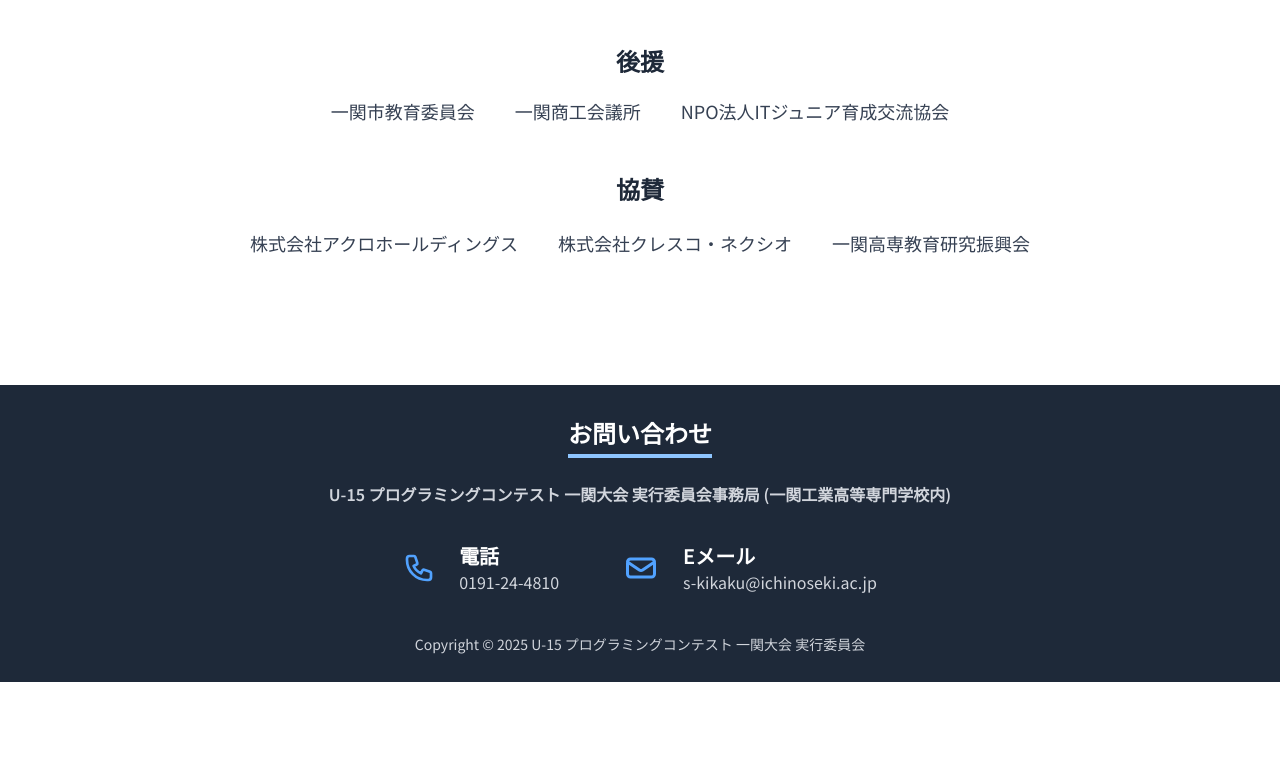
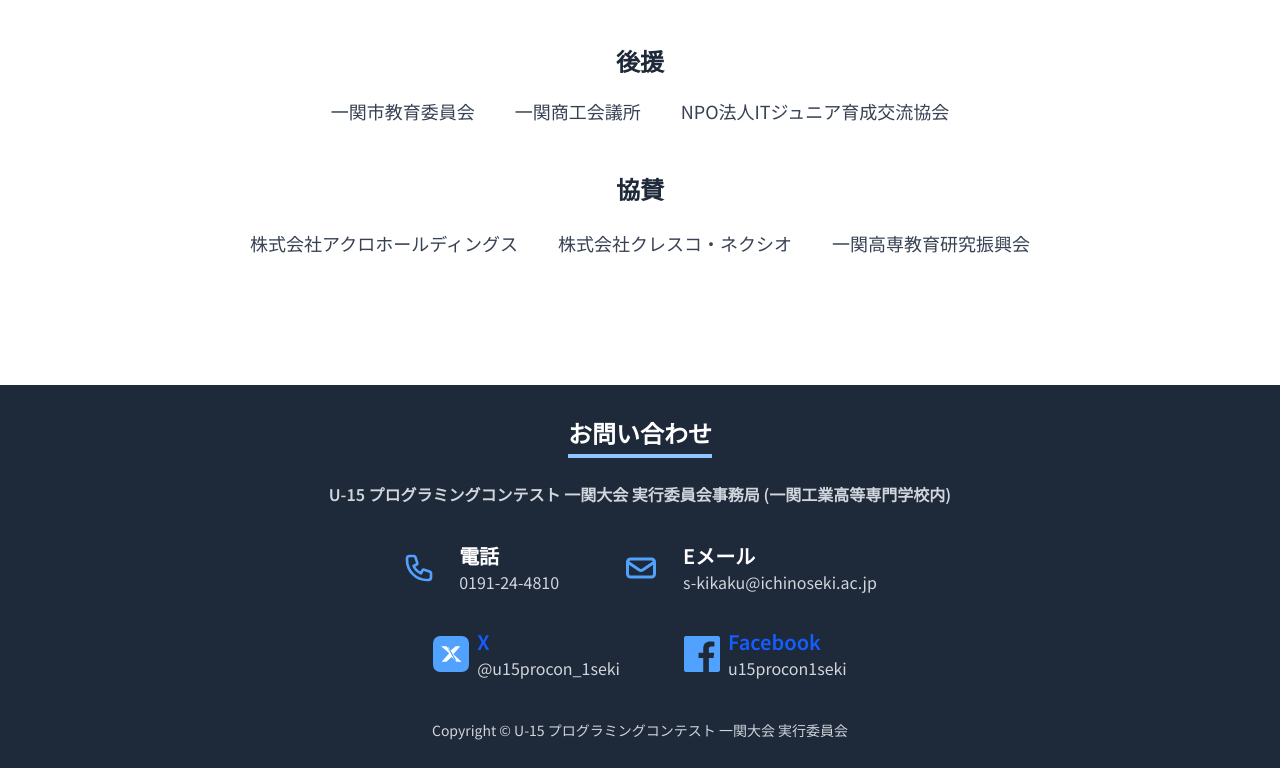
Before and after one commit to U15-Ichinoseki/U15-Ichinoseki-Web, a website built with Vite: page index.html in a window 1280 px wide. Shown: the part 5482-6250 px from the top of the page. Before the commit the page ends 6164 px from the top, so only its background shows below. Built offline with nearby package versions, Linux system fonts and the light colour scheme.

Commit message:
フッターにSNSを追加

```diff
--- a/index.html
+++ b/index.html
@@ -517,7 +517,8 @@
         <div class="container max-w-2xl text-center flex flex-col items-center">
             <h2 class="text-2xl font-bold text-white mb-6">お問い合わせ</h2>
             <p class="text-gray-300 font-semibold text-wrap break-keep mb-5">
-                U-15&nbsp;<wbr>プログラミングコンテスト&nbsp;<wbr>一関大会&nbsp;実行委員会事務局&nbsp;<wbr>(一関工業高等専門学校内)</p>
+                U-15&nbsp;<wbr>プログラミングコンテスト&nbsp;<wbr>一関大会&nbsp;実行委員会事務局&nbsp;<wbr>(一関工業高等専門学校内)
+            </p>
             <div class="flex flex-col sm:flex-row items-start sm:items-center justify-center sm:gap-8">
                 <a href="tel:0191-24-4810" class="contact">
                     <svg class="w-8 h-8 text-blue-400" fill="none" stroke="currentColor" viewBox="0 0 24 24"
@@ -544,8 +545,38 @@
                     </div>
                 </a>
             </div>
+            <!-- SNSリンク区切り -->
+            <div class="w-full h-0.5 my-6 bg-gray-700"></div>
+            <div class="flex flex-col sm:flex-row items-start sm:items-center justify-center sm:gap-8">
+                <a href="https://x.com/u15procon_1seki" target="_blank" rel="noopener"
+                    class="contact hover:bg-gray-100 flex items-center gap-2">
+                    <svg class="w-9 h-9 text-blue-400" viewBox="0 0 120 120" fill="none"
+                        xmlns="http://www.w3.org/2000/svg">
+                        <rect width="120" height="120" rx="24" fill="currentColor" />
+                        <path
+                            d="M75.7 34H91L67.7 61.2L95 86H78.7L62.2 70.1L44.7 86H29L54.1 57.7L27 34H44.1L59.2 48.7L75.7 34ZM72.7 81H77.1L52.7 38.7H48.3L72.7 81Z"
+                            fill="white" />
+                    </svg>
+                    <div class="text-left">
+                        <h3 class="text-xl font-semibold text-blue-600">X</h3>
+                        <p class="text-gray-300">@u15procon_1seki</p>
+                    </div>
+                </a>
+                <a href="https://www.facebook.com/u15procon1seki" target="_blank" rel="noopener"
+                    class="contact hover:bg-gray-100 flex items-center gap-2">
+                    <svg class="w-9 h-9 text-blue-400" fill="currentColor" viewBox="0 0 24 24">
+                        <path
+                            d="M22.675 0h-21.35C.595 0 0 .592 0 1.326v21.348C0 23.408.595 24 1.325 24h11.495v-9.294H9.692v-3.622h3.128V8.413c0-3.1 1.893-4.788 4.659-4.788 1.325 0 2.463.099 2.797.143v3.24l-1.918.001c-1.504 0-1.797.715-1.797 1.763v2.313h3.587l-.467 3.622h-3.12V24h6.116c.73 0 1.325-.592 1.325-1.326V1.326C24 .592 23.405 0 22.675 0" />
+                    </svg>
+                    <div class="text-left">
+                        <h3 class="text-xl font-semibold text-blue-600">Facebook</h3>
+                        <p class="text-gray-300">u15procon1seki</p>
+                    </div>
+                </a>
+            </div>
             <p class="text-sm text-gray-300 font-normal mt-6 mb-3 text-wrap break-keep">Copyright &copy;
-                2025<wbr> U-15&nbsp;プログラミング<wbr>コンテスト&nbsp;<wrb>一関大会&nbsp;<wbr>実行委員会</p>
+                U-15&nbsp;プログラミング<wbr>コンテスト&nbsp;<wrb>一関大会&nbsp;<wbr>実行委員会
+            </p>
         </div>
     </footer>
     <!-- Contact Section End -->
```
